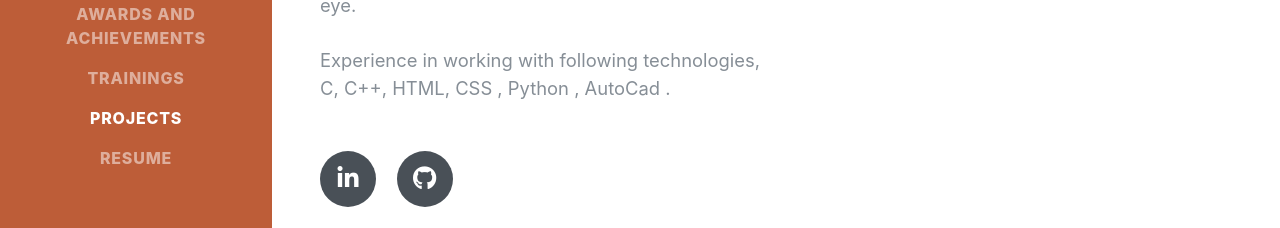
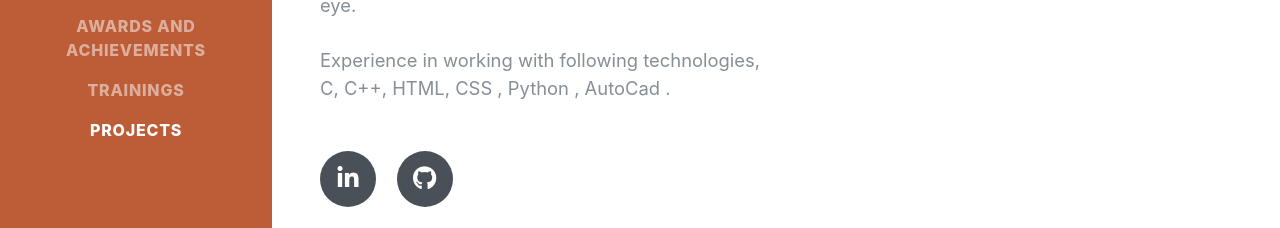
Before and after one commit to deepeshgarg17/deepeshgarg97.github.io, a plain HTML site: page index.html in a window 1280 px wide. Shown: the part 448-676 px from the top of the page. Drawn offline with Linux system fonts and the light colour scheme; a web font is replaced by a local one.

Commit message:
Update index.html

```diff
--- a/index.html
+++ b/index.html
@@ -67,7 +67,7 @@
         -->
 
         <li class="nav-item">
-          <a class="nav-link js-scroll-trigger" href="https://drive.google.com/file/d/12FUia23xrk63XvrkqDpLtFrM3zTA0lVH/view?usp=sharing" download="" target="_blank">Resume
+          <a class="nav-link js-scroll-trigger" href="https://drive.google.com/file/d/12FUia23xrk63XvrkqDpLtFrM3zTA0lVH/view?usp=sharing" download="" target="_blank">
           </a>
         </li>
       </ul>
```
